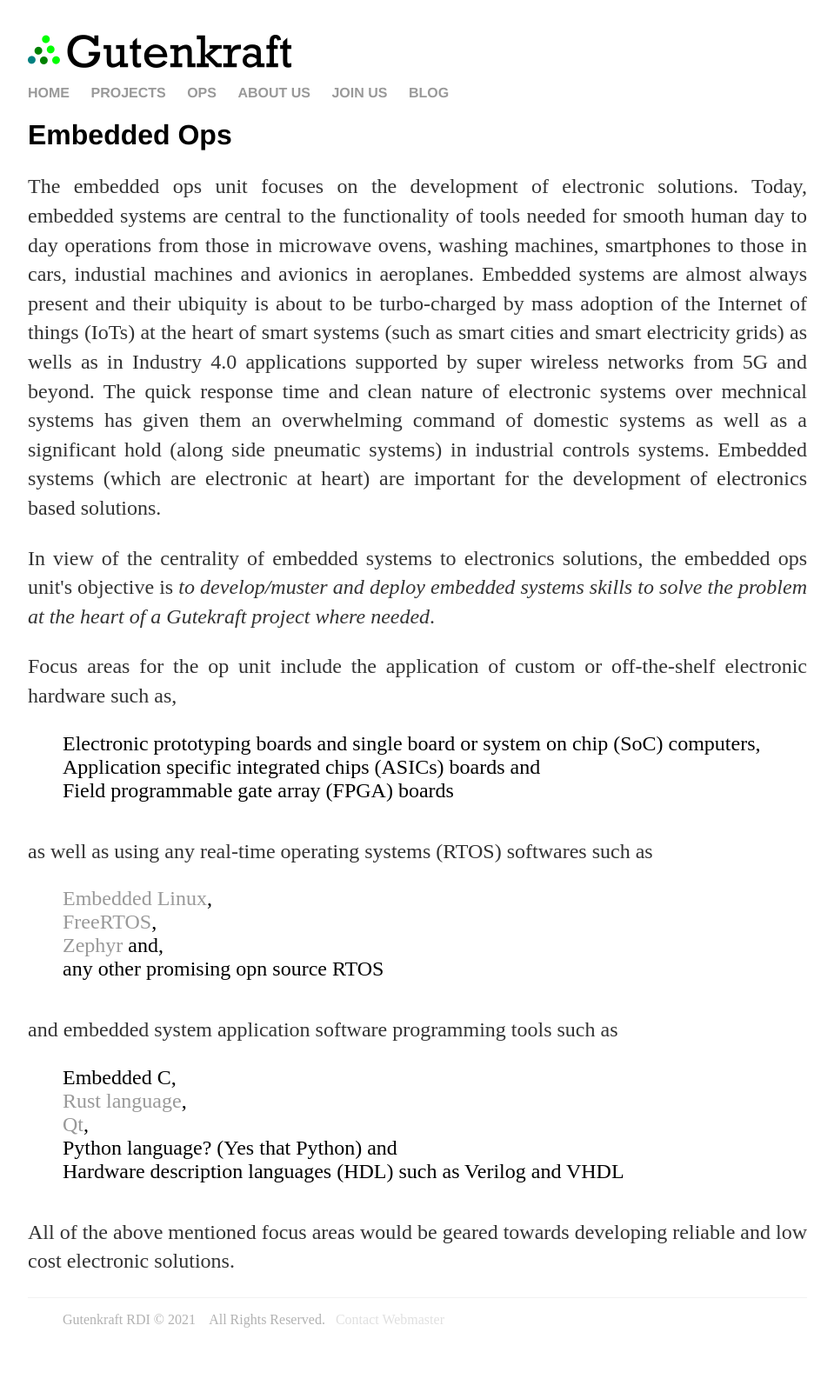
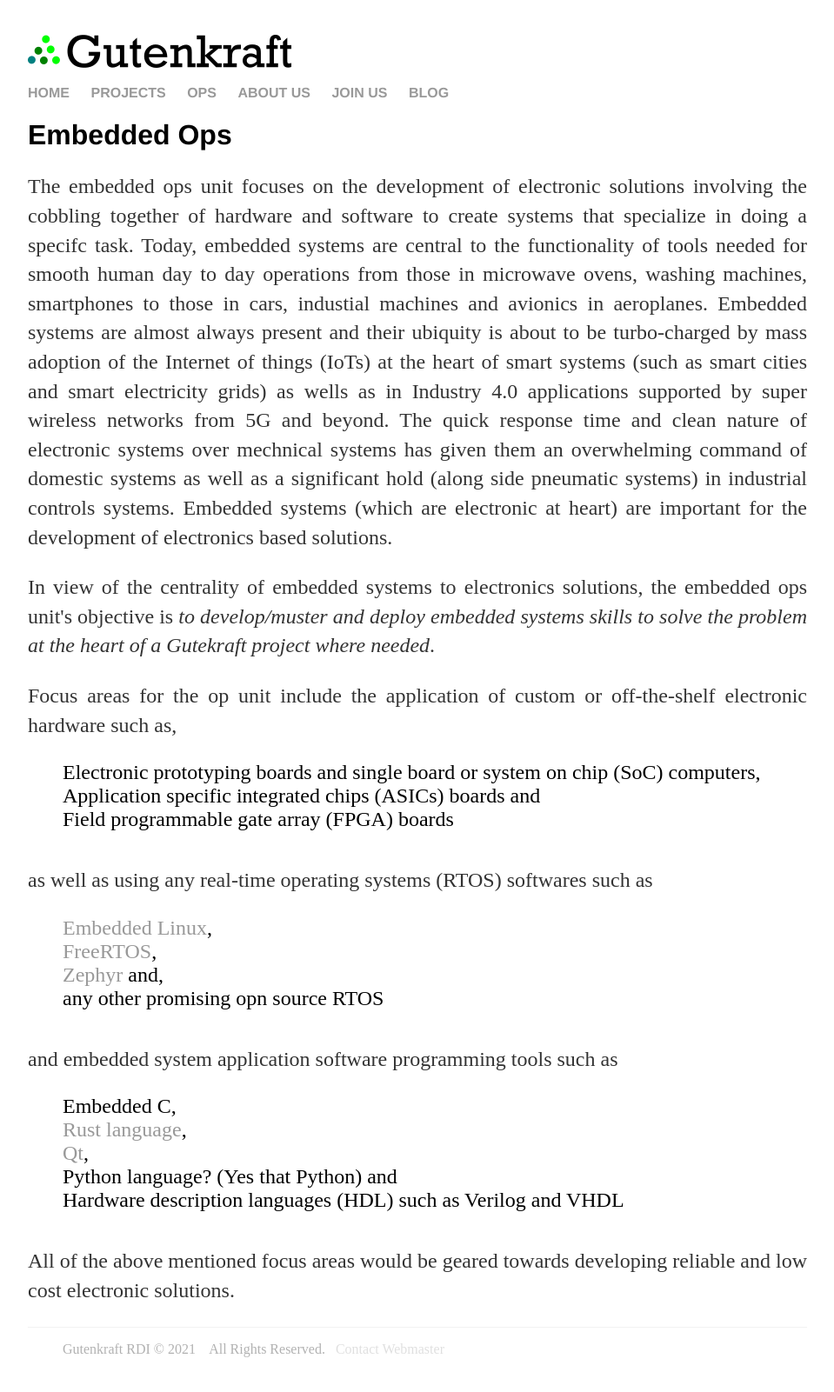
Before and after one commit to oferonmi/datafilik.github.io, a Jekyll site: the page built from ops/embed_op/index.html, in a window 1280 px wide. Shown: the whole page at 87% size, without its empty margins (160-1119 px from the left). Built offline with Jekyll 4.4.1, drawn with Linux system fonts in a browser that asks for light colours; before the commit the page ends 1567 px from its top, so only the background shows below that.

Commit message:
content update

```diff
--- a/ops/embed_op/index.html
+++ b/ops/embed_op/index.html
@@ -6,7 +6,7 @@
     <h1>Embedded Ops</h1>
 
     <p align="justify">
-        The  embedded ops unit focuses on the development of electronic solutions. Today, embedded systems are central to the functionality of tools needed for smooth human day to day operations from those in microwave ovens, washing machines, smartphones to those in cars, industial machines and avionics in aeroplanes. Embedded systems are almost always present and their ubiquity is about to be turbo-charged by mass adoption of the Internet of things (IoTs) at the heart of smart systems (such as smart cities and smart electricity grids) as wells as in Industry 4.0 applications supported by super wireless networks from 5G and beyond. The quick response time and clean nature of electronic systems over mechnical systems has given them an overwhelming command of domestic systems as well as a significant hold (along side pneumatic systems) in industrial controls systems.
+        The  embedded ops unit focuses on the development of electronic solutions involving the cobbling together of hardware and software to create systems that specialize in doing a specifc task. Today, embedded systems are central to the functionality of tools needed for smooth human day to day operations from those in microwave ovens, washing machines, smartphones to those in cars, industial machines and avionics in aeroplanes. Embedded systems are almost always present and their ubiquity is about to be turbo-charged by mass adoption of the Internet of things (IoTs) at the heart of smart systems (such as smart cities and smart electricity grids) as wells as in Industry 4.0 applications supported by super wireless networks from 5G and beyond. The quick response time and clean nature of electronic systems over mechnical systems has given them an overwhelming command of domestic systems as well as a significant hold (along side pneumatic systems) in industrial controls systems.
         Embedded systems (which are electronic at heart) are important for the development of electronics based solutions.
     </p>
 
```
